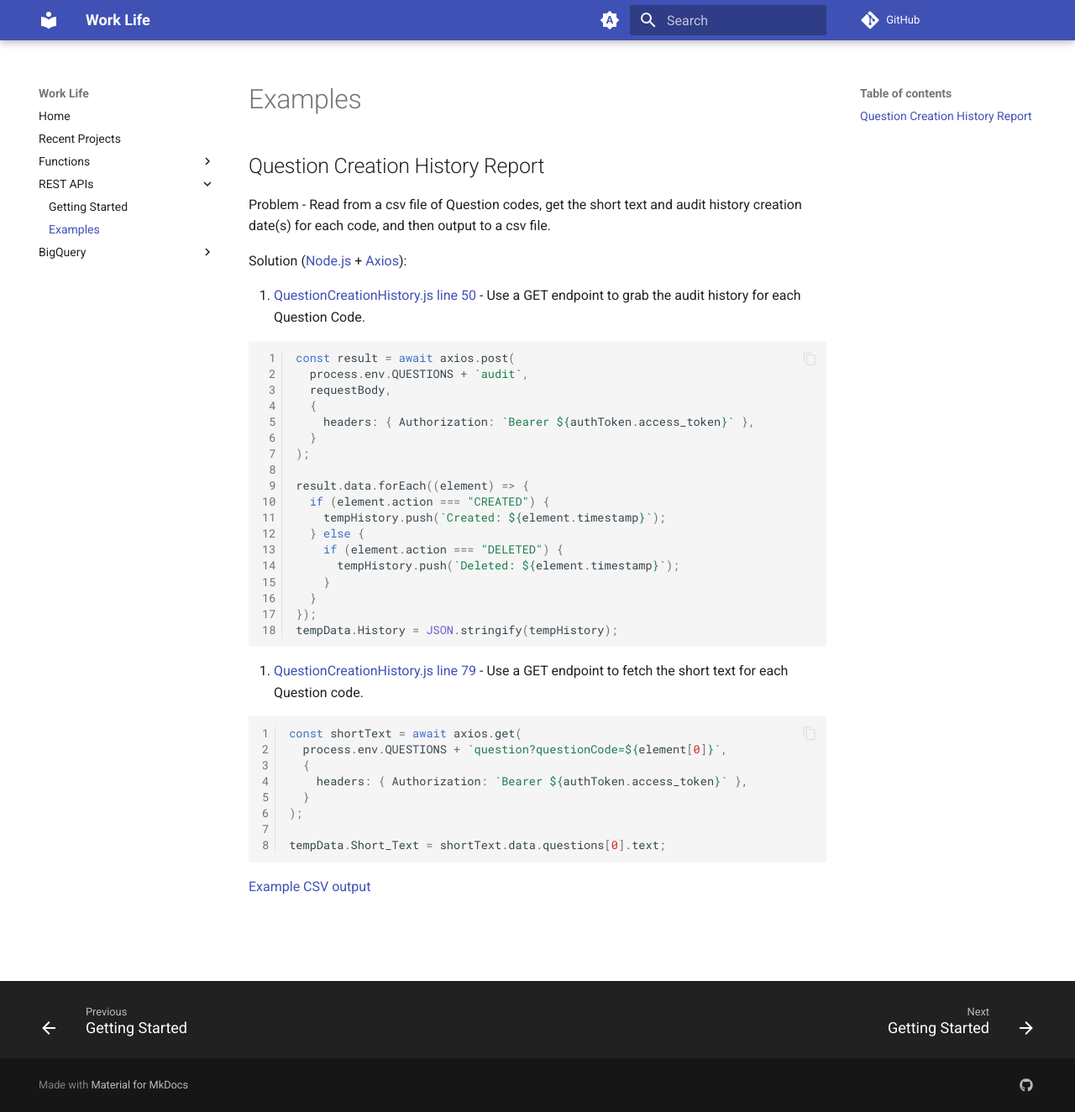
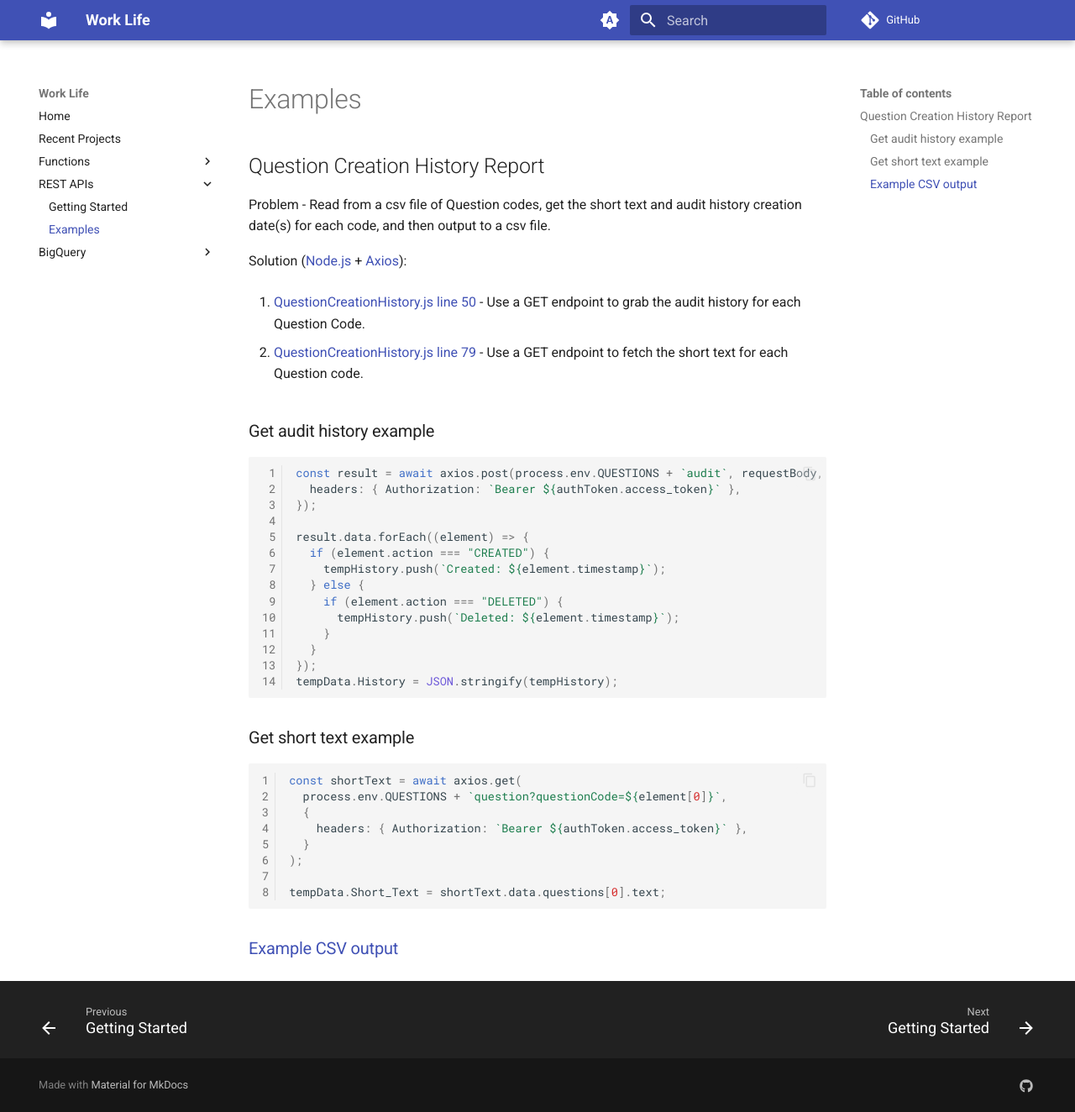
Before and after one commit to mshuber1981/work-life, an MkDocs documentation site: the page built from docs/rest/examples.md, in a window 1280 px wide and 1324 px high. Shown: the whole window at 84% size. Built offline with MkDocs 1.6.1 and Material for MkDocs 9.7.7, drawn with Linux system fonts in a browser that asks for light colours; comment, search, counter and statistics services are not loaded.

Commit message:
Updating

````diff
--- a/docs/rest/examples.md
+++ b/docs/rest/examples.md
@@ -8,41 +8,41 @@ Solution ([Node.js](https://nodejs.org/en) + [Axios](https://axios-http.com/)):
 
 1. [QuestionCreationHistory.js line 50](https://github.com/mshuber1981/work-life/blob/main/present/QuestionCreationHistory.js#L50) - Use a GET endpoint to grab the audit history for each Question Code.
 
-   ```javascript linenums="1"
-   const result = await axios.post(
-     process.env.QUESTIONS + `audit`,
-     requestBody,
-     {
-       headers: { Authorization: `Bearer ${authToken.access_token}` },
-     }
-   );
-
-   result.data.forEach((element) => {
-     if (element.action === "CREATED") {
-       tempHistory.push(`Created: ${element.timestamp}`);
-     } else {
-       if (element.action === "DELETED") {
-         tempHistory.push(`Deleted: ${element.timestamp}`);
-       }
-     }
-   });
-   tempData.History = JSON.stringify(tempHistory);
-   ```
-
 2. [QuestionCreationHistory.js line 79](https://github.com/mshuber1981/work-life/blob/main/present/QuestionCreationHistory.js#L79) - Use a GET endpoint to fetch the short text for each Question code.
 
-   ```javascript linenums="1"
-   const shortText = await axios.get(
-     process.env.QUESTIONS + `question?questionCode=${element[0]}`,
-     {
-       headers: { Authorization: `Bearer ${authToken.access_token}` },
-     }
-   );
+### Get audit history example
 
-   tempData.Short_Text = shortText.data.questions[0].text;
-   ```
+```javascript linenums="1"
+const result = await axios.post(process.env.QUESTIONS + `audit`, requestBody, {
+  headers: { Authorization: `Bearer ${authToken.access_token}` },
+});
 
-[Example CSV output](https://github.com/mshuber1981/work-life/blob/main/present/Question_Creation_History.csv)
+result.data.forEach((element) => {
+  if (element.action === "CREATED") {
+    tempHistory.push(`Created: ${element.timestamp}`);
+  } else {
+    if (element.action === "DELETED") {
+      tempHistory.push(`Deleted: ${element.timestamp}`);
+    }
+  }
+});
+tempData.History = JSON.stringify(tempHistory);
+```
+
+### Get short text example
+
+```javascript linenums="1"
+const shortText = await axios.get(
+  process.env.QUESTIONS + `question?questionCode=${element[0]}`,
+  {
+    headers: { Authorization: `Bearer ${authToken.access_token}` },
+  }
+);
+
+tempData.Short_Text = shortText.data.questions[0].text;
+```
+
+### [Example CSV output](https://github.com/mshuber1981/work-life/blob/main/present/Question_Creation_History.csv)
 
 <!-- ## Name
 
````
Also changed, not shown: docs/rest/index.md (+4 -0 lines).
